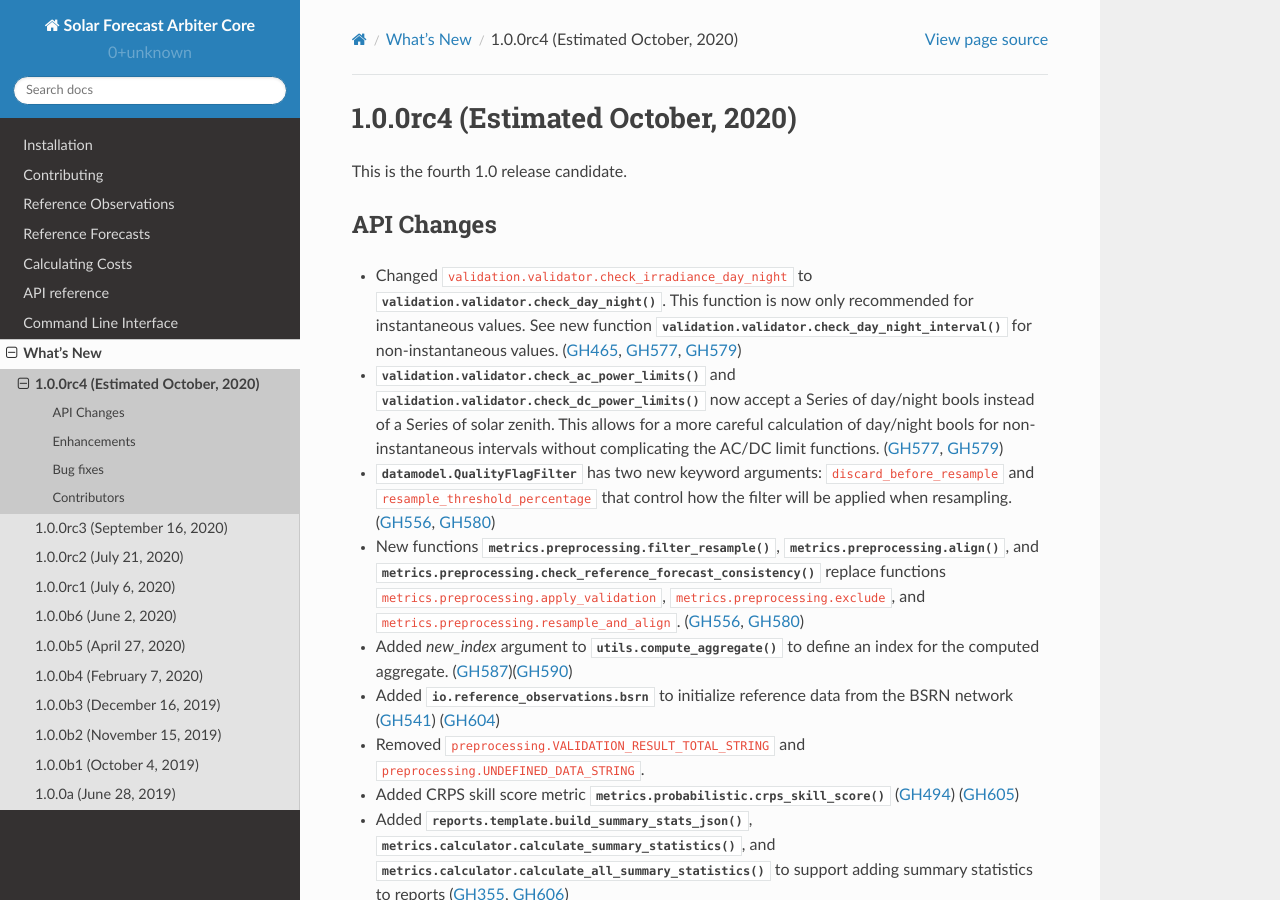
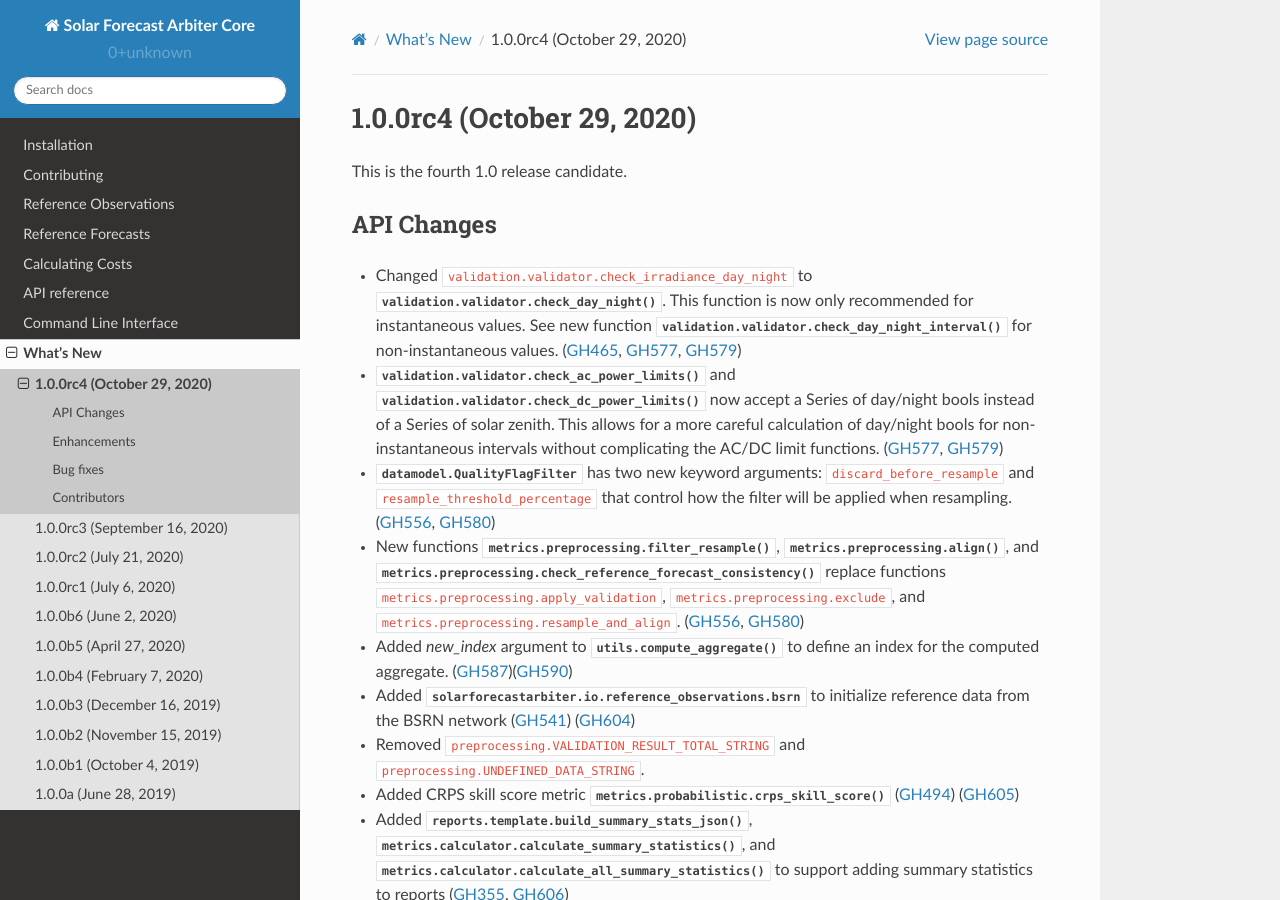
Before and after one commit to SolarArbiter/solarforecastarbiter-core, a Sphinx documentation site: the page built from docs/source/whatsnew/1.0.0rc4.rst, in a window 1280 px wide and 900 px high. Built offline with Sphinx 7.4.7 and the Read the Docs theme 2.0.0, drawn with Linux system fonts in a browser that asks for light colours.

Commit message:
update rc4 date (#609)
* update rc4 date

* adjust bsrn mod link

```diff
--- a/docs/source/whatsnew/1.0.0rc4.rst
+++ b/docs/source/whatsnew/1.0.0rc4.rst
@@ -2,8 +2,8 @@
 
 .. py:currentmodule:: solarforecastarbiter
 
-1.0.0rc4 (Estimated October, 2020)
-----------------------------------
+1.0.0rc4 (October 29, 2020)
+---------------------------
 
 This is the fourth 1.0 release candidate.
 
@@ -32,8 +32,8 @@
   (:issue:`556`, :pull:`580`)
 * Added `new_index` argument to :py:func:`utils.compute_aggregate` to define
   an index for the computed aggregate. (:issue:`587`)(:pull:`590`)
-* Added :py:mod:`io.reference_observations.bsrn` to initialize reference data
-  from the BSRN network (:issue:`541`) (:pull:`604`)
+* Added :py:mod:`solarforecastarbiter.io.reference_observations.bsrn`
+  to initialize reference data from the BSRN network (:issue:`541`) (:pull:`604`)
 * Removed ``preprocessing.VALIDATION_RESULT_TOTAL_STRING`` and
   ``preprocessing.UNDEFINED_DATA_STRING``.
 * Added CRPS skill score metric :py:func:`metrics.probabilistic.crps_skill_score`
```
